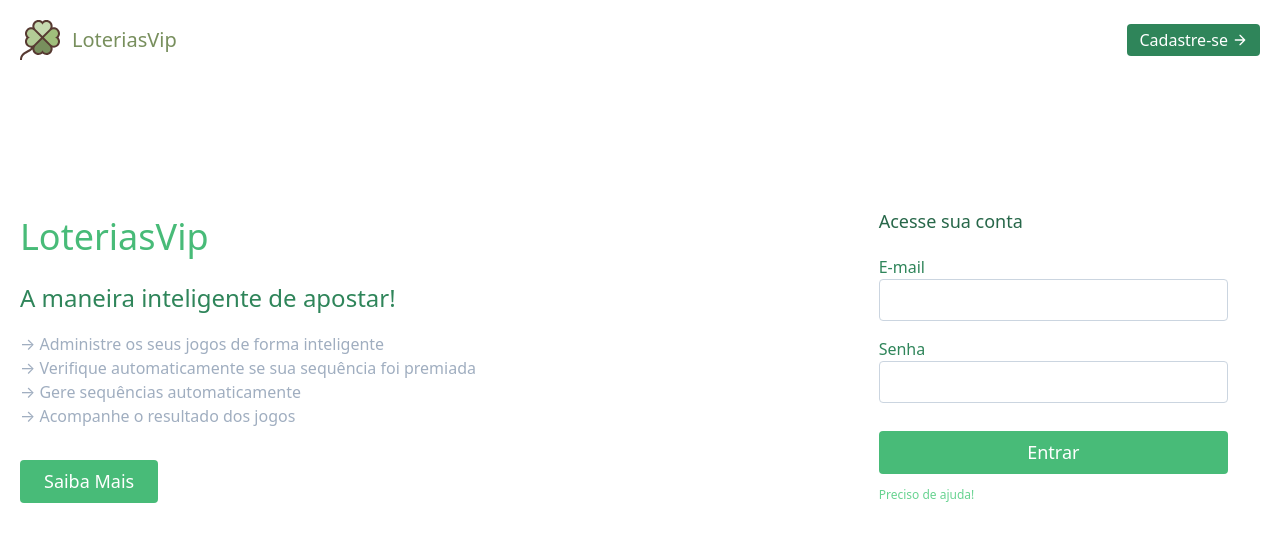
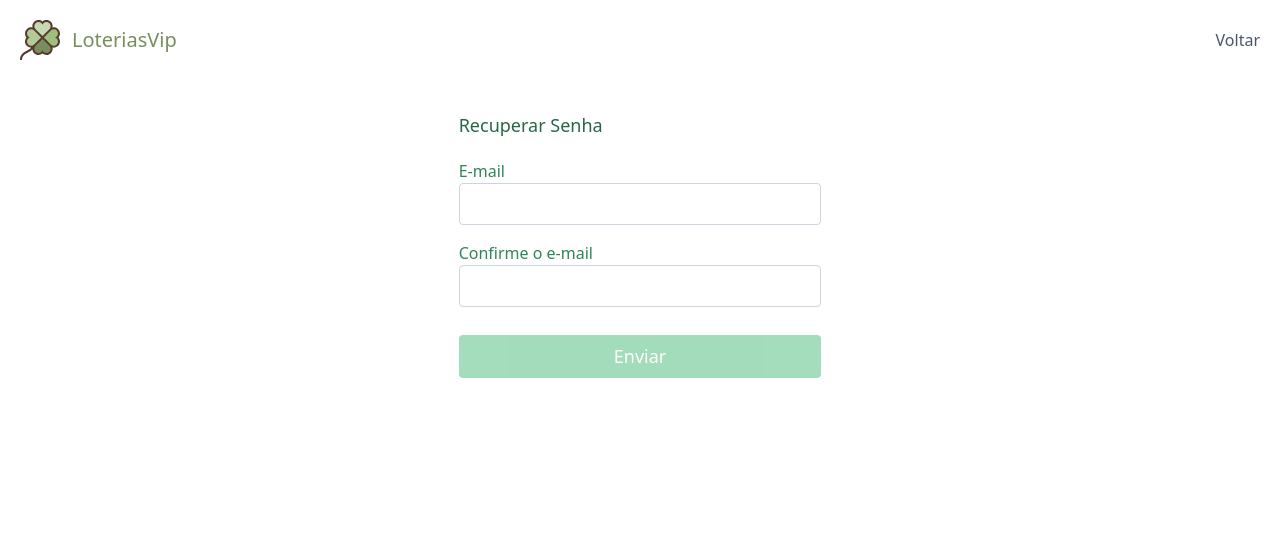
Before and after one commit to brunocarneiro312/loteriasvip-frontend, a Vue app: page /#/esqueci-senha in a window 1280 px wide. Before the commit this address led to /#/login. Shown: the top 542 px of the page. Built offline with nearby package versions, Linux system fonts and the light colour scheme; no server answers; a small style sheet from the web is missing; what vue-toast-notification would draw is missing.

Commit message:
validação de formulário

```diff
--- a/src/App.vue
+++ b/src/App.vue
@@ -50,4 +50,8 @@
       box-sizing: border-box;
    }
 
+   button:disabled {
+      opacity: .5;
+      cursor: not-allowed;
+   }
 </style>
--- a/src/views/EsqueciSenha.vue
+++ b/src/views/EsqueciSenha.vue
@@ -9,9 +9,10 @@
          <label class="text-green-700">Confirme o e-mail</label>
          <input
             class="bg-white rounded border border-gray-400 focus:outline-none focus:border-green-500 text-base px-4 py-2 mb-4"
-            placeholder="" type="password" v-model="request.username">
+            placeholder="" type="email" v-model="confirmEmail">
          <button
             v-if="!isLoading"
+            :disabled="!request.username || !confirmEmail"
             class="text-white bg-green-500 border-0 py-2 px-8 focus:outline-none hover:bg-green-600 rounded text-lg mt-3"
             @click="sendPasswordReset">Enviar
          </button>
@@ -33,6 +34,7 @@
         data() {
             return {
                 isLoading: undefined,
+                confirmEmail: undefined,
                 request: {
                     username: undefined,
                 }
--- a/src/views/LoginForm.vue
+++ b/src/views/LoginForm.vue
@@ -17,6 +17,7 @@
                <p class="mb-8 leading-relaxed"></p>
                <div class="flex justify-center">
                   <button
+                     v-if="false"
                      class="inline-flex text-white bg-green-500 border-0 py-2 px-6 focus:outline-none hover:bg-green-600 rounded text-lg">
                      Saiba Mais
                   </button>
@@ -34,6 +35,7 @@
                   placeholder="" type="password" v-model="request.password">
                <button
                   v-if="!isLoading"
+                  :disabled="!request.username || !request.password"
                   class="text-white bg-green-500 border-0 py-2 px-8 focus:outline-none hover:bg-green-600 rounded text-lg mt-3"
                   @click="login">Entrar
                </button>
```
